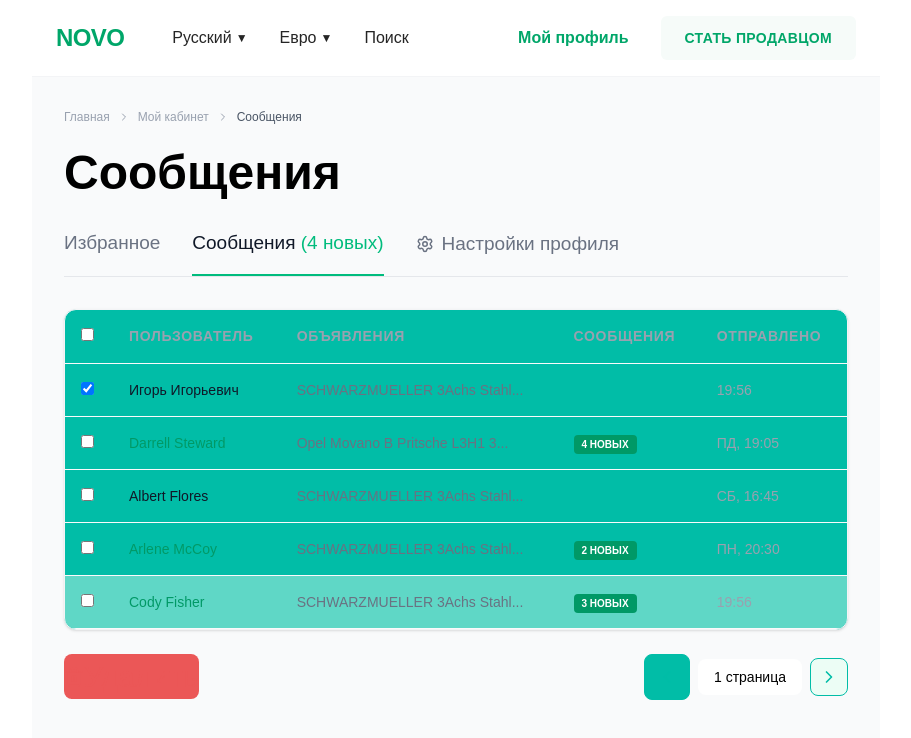
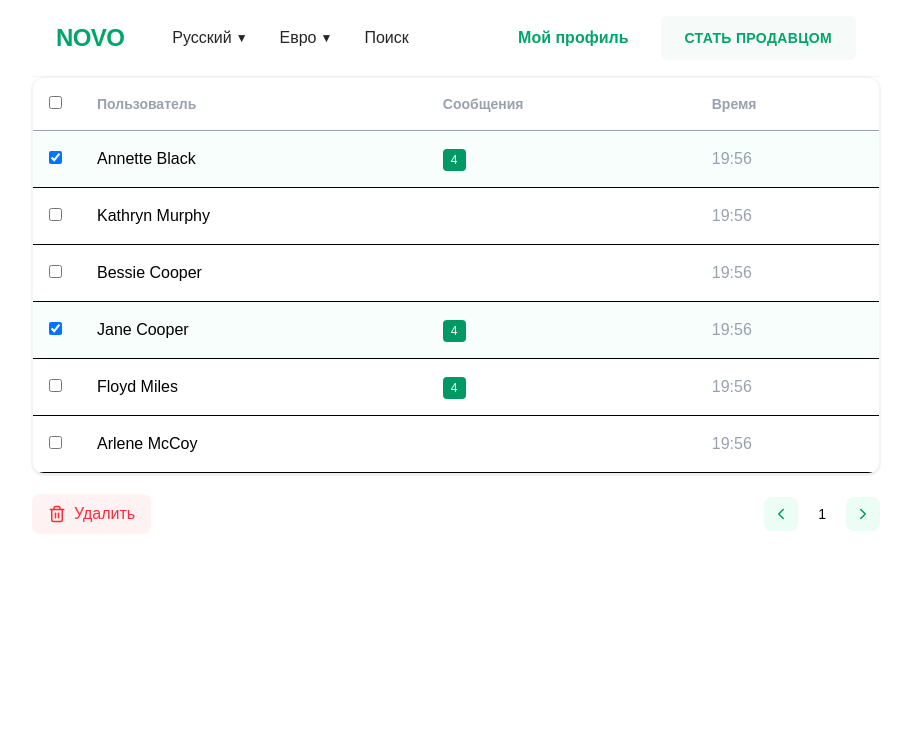
Before and after one commit to raimkulovbaiel1/fsd-next-app, a Next.js app: page /messages in a window 1280 px wide. Shown: the top 738 px of the page, without its empty margins (184-1095 px from the left). Built offline with nearby package versions, Linux system fonts and the light colour scheme.

Commit message:
refact / Messages

```diff
--- a/src/widgets/Messages/Messages.tsx
+++ b/src/widgets/Messages/Messages.tsx
@@ -1,59 +1,91 @@
 import React from 'react';
-import { Trash2, ChevronLeft, ChevronRight, Settings } from 'lucide-react';
-import Link from 'next/link';
+import { Trash2, ChevronLeft, ChevronRight } from 'lucide-react';
+
+interface Message {
+  id: number;
+  user: string;
+  ad?: string;
+  time: string;
+  checked?: boolean;
+  badge?: string;
+  active?: boolean;
+}
 
 export const Messages = () => {
-  const messages = [
-    { id: 1, user: "Игорь Игорьевич", ad: "SCHWARZMUELLER 3Achs Stahl...", time: "19:56", checked: true },
-    { id: 2, user: "Darrell Steward", ad: "Opel Movano B Pritsche L3H1 3...", time: "ПД, 19:05", badge: "4 новых" },
-    { id: 3, user: "Albert Flores", ad: "SCHWARZMUELLER 3Achs Stahl...", time: "СБ, 16:45" },
-    { id: 4, user: "Arlene McCoy", ad: "SCHWARZMUELLER 3Achs Stahl...", time: "ПН, 20:30", badge: "2 новых" },
-    { id: 5, user: "Cody Fisher", ad: "SCHWARZMUELLER 3Achs Stahl...", time: "19:56", badge: "3 новых", active: true },
+  const messages: Message[] = [
+    { id: 1, user: "Annette Black", time: "19:56", checked: true, badge: "4" },
+    { id: 2, user: "Kathryn Murphy", time: "19:56" },
+    { id: 3, user: "Bessie Cooper", time: "19:56" },
+    { id: 4, user: "Jane Cooper", time: "19:56", checked: true, badge: "4" },
+    { id: 5, user: "Floyd Miles", time: "19:56", badge: "4" },
+    { id: 6, user: "Arlene McCoy", time: "19:56" },
   ];
 
   return (
-    <div className="max-w-7xl mx-auto p-4 md:p-8 bg-[#f9fafb] min-h-screen">
-      <nav className="flex items-center space-x-2 text-xs text-gray-400 mb-6">
-        <Link href="/">Главная</Link>
-        <ChevronRight size={12} />
-        <Link href="/">Мой кабинет</Link>
-        <ChevronRight size={12} />
-        <span className="text-gray-600">Сообщения</span>
-      </nav>
-
-      <h1 className="text-4xl md:text-5xl font-bold mb-8">Сообщения</h1>
-
-      <div className="flex space-x-8 border-b text-[19px] mt-[30px] border-gray-200 mb-8 overflow-x-auto whitespace-nowrap">
-        <Link href="/Wishlist" className="pb-4 text-gray-500 font-medium">Избранное</Link>
-        <button className="pb-4 border-b-2 border-emerald-500 text-gray-900 font-medium">
-          Сообщения <span className="text-emerald-500">(4 новых)</span>
-        </button>
-        <Link href="/settings" className="pb-4 text-gray-500 font-medium flex items-center">
-          <Settings size={18} className="mr-2" /> Настройки профиля
-        </Link>
+    <>
+      <div className="md:hidden bg-white rounded-xl shadow border border-gray-100">
+        <div className="divide-y">
+          {messages.map(msg => (
+            <div
+              key={msg.id}
+              className={`flex items-center justify-between px-4 py-3 ${
+                msg.checked ? 'bg-emerald-50/40' : ''
+              }`}
+            >
+              <div className="flex items-center gap-3">
+                <input
+                  type="checkbox"
+                  checked={msg.checked}
+                  className="w-5 h-5 rounded border-gray-300 accent-emerald-500"
+                />
+                <span className="font-medium text-gray-900">
+                  {msg.user}
+                </span>
               </div>
 
-      <div className="bg-[#01bda7] rounded-xl shadow-sm border border-gray-100 overflow-hidden">
-        <div className="overflow-x-auto">
+              <div className="flex items-center gap-3">
+                {msg.badge && (
+                  <span className="bg-emerald-600 text-white text-xs px-2 py-1 rounded font-bold">
+                    {msg.badge}
+                  </span>
+                )}
+                <span className="text-xs text-gray-400">
+                  {msg.time}
+                </span>
+              </div>
+            </div>
+          ))}
+        </div>
+      </div>
+
+      <div className="hidden md:block rounded-xl shadow border border-gray-100 overflow-hidden">
         <table className="w-full text-left">
-            <thead className="text-[14px] uppercase tracking-wider text-gray-400 border-b border-gray-50">
+          <thead className="text-sm text-gray-400 border-b">
             <tr>
-                <th className="p-4 w-12"><input type="checkbox" className="rounded border-gray-300" /></th>
+              <th className="p-4 w-12">
+                <input type="checkbox" />
+              </th>
               <th className="p-4">Пользователь</th>
-                <th className="p-4">Объявления</th>
               <th className="p-4">Сообщения</th>
-                <th className="p-4">Отправлено</th>
+              <th className="p-4">Время</th>
             </tr>
           </thead>
-            <tbody className="text-sm">
-              {messages.map((msg) => (
-                <tr key={msg.id} className={`border-b border-gray-50 hover:bg-gray-50 transition ${msg.active ? 'bg-emerald-50/40' : ''}`}>
-                  <td className="p-4"><input type="checkbox" checked={msg.checked} className="rounded border-gray-300 text-emerald-500" /></td>
-                  <td className={`p-4 font-medium ${msg.badge ? 'text-emerald-600' : 'text-gray-900'}`}>{msg.user}</td>
-                  <td className="p-4 text-gray-500 truncate max-w-75">{msg.ad}</td>
+
+          <tbody>
+            {messages.map(msg => (
+              <tr
+                key={msg.id}
+                className={`border-b hover:bg-gray-50 ${
+                  msg.checked ? 'bg-emerald-50/40' : ''
+                }`}
+              >
+                <td className="p-4">
+                  <input type="checkbox" checked={msg.checked} />
+                </td>
+                <td className="p-4 font-medium">{msg.user}</td>
                 <td className="p-4">
                   {msg.badge && (
-                      <span className="bg-emerald-600 text-white text-[10px] px-2 py-1 rounded font-bold uppercase">
+                    <span className="bg-emerald-600 text-white text-xs px-2 py-1 rounded">
                       {msg.badge}
                     </span>
                   )}
@@ -64,20 +96,23 @@ export const Messages = () => {
           </tbody>
         </table>
       </div>
-      </div>
 
-      <div className="flex flex-col md:flex-row justify-between items-center mt-6 gap-4">
-        <button className="flex items-center  bg-[#EB5757] text-[#EB5757] rounded-lg  transition text-[30px] font-medium">
-          <Trash2 size={20} />
-          <span>Удалить</span>
+      <div className="flex justify-between items-center mt-5">
+        <button className="flex items-center gap-2 px-4 py-2 bg-red-50 text-red-500 rounded-lg">
+          <Trash2 size={18} />
+          Удалить
         </button>
 
-        <div className="flex items-center space-x-2">
-          <button className="p-3 border rounded-lg bg-[#01bda7] text-[#01bda7]"><ChevronLeft size={20}/></button>
-          <span className="px-4 py-2 bg-white rounded-lg text-sm">1 страница</span>
-          <button className="p-2 border rounded-lg bg-emerald-50 text-[#01bda7]"><ChevronRight size={20}/></button>
+        <div className="flex items-center gap-2">
+          <button className="p-2 bg-emerald-50 cursor-pointer rounded-lg text-emerald-600">
+            <ChevronLeft size={18} />
+          </button>
+          <span className="px-3 text-sm">1</span>
+          <button className="p-2 bg-emerald-50 cursor-pointer rounded-lg text-emerald-600">
+            <ChevronRight size={18} />
+          </button>
         </div>
       </div>
-    </div>
+    </>
   );
 };
```
Lines whose indentation alone changed are shown as unchanged.
